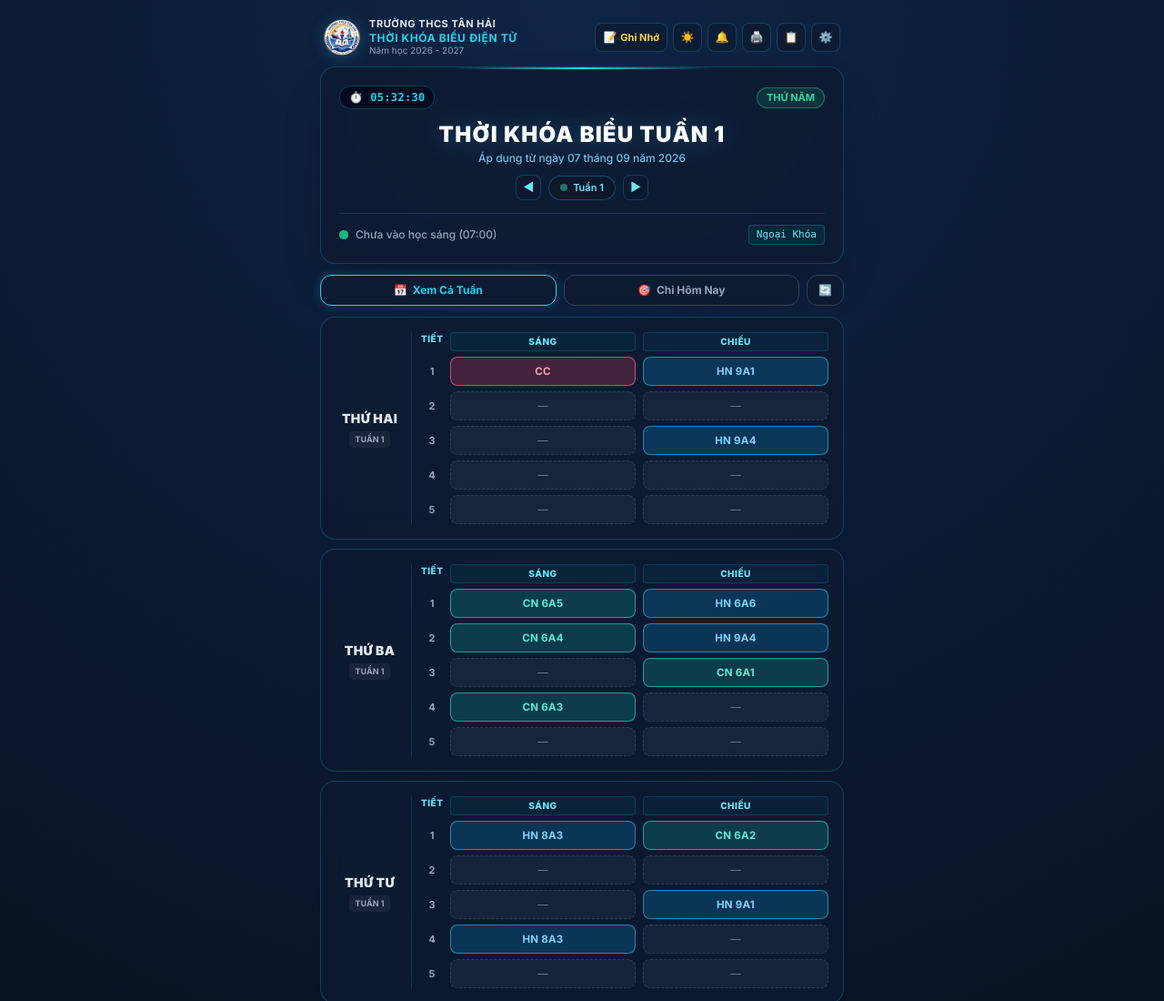
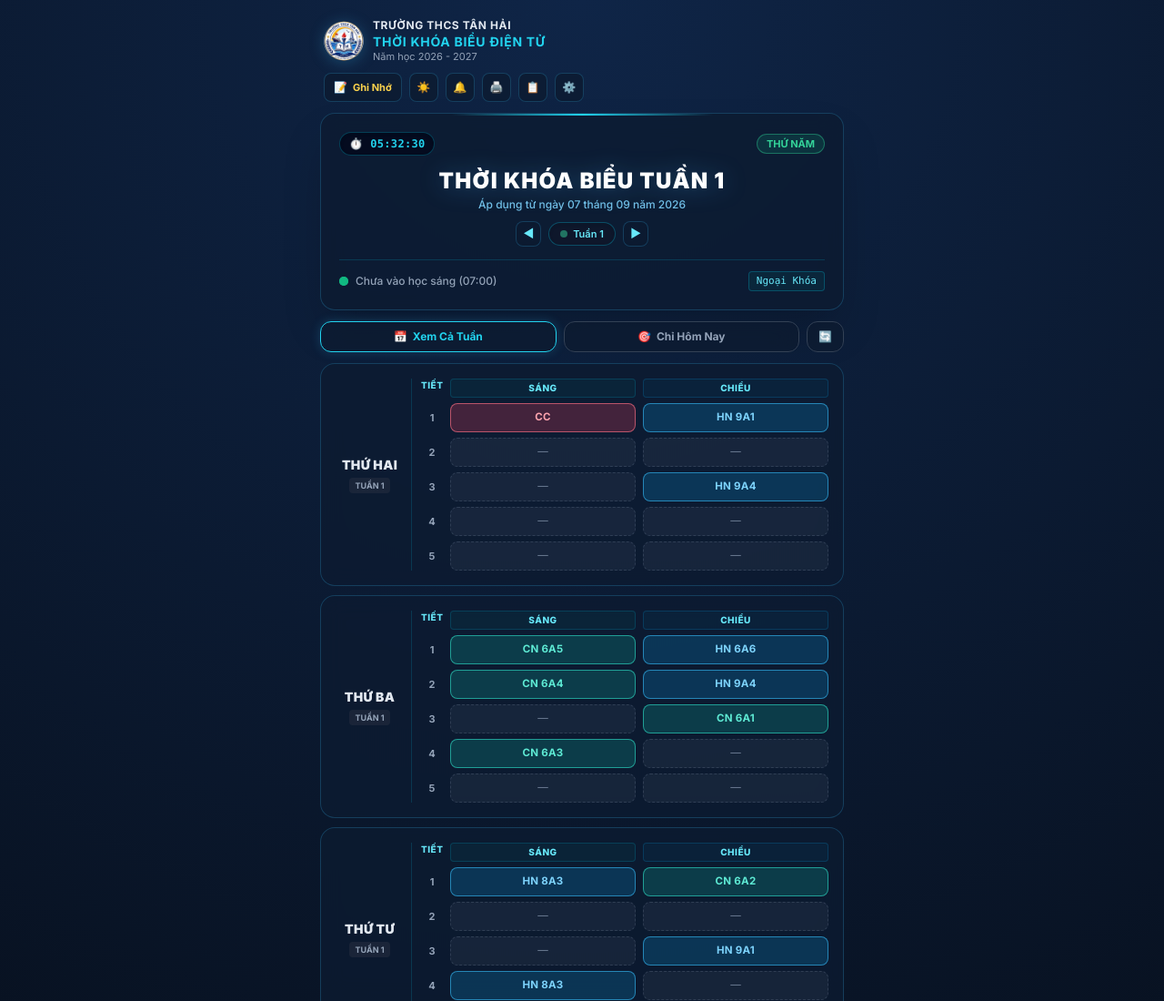
Before and after one commit to bopv2848/Thoi-khoa-bieu-so, a website: page Thời Khóa Biểu Thông Minh.html in a window 1280 px wide. Shown: the top 1100 px of the page at 91% size. Drawn offline with nearby package versions, Linux system fonts and the light colour scheme.

Commit message:
style: Chuyen thanh menu tien ich xuong phia duoi khung thong tin truong

```diff
--- a/Thời Khóa Biểu Thông Minh.html
+++ b/Thời Khóa Biểu Thông Minh.html
@@ -373,20 +373,22 @@
 <div class="w-full max-w-xl flex flex-col gap-3">
 
   <!-- THANH ĐIỀU HƯỚNG NHANH & TIỆN ÍCH -->
-  <div class="no-print flex items-center justify-between px-1">
-    <div class="flex items-center gap-2 sm:gap-2.5">
-      <img src="logo-truong.png" onerror="this.onerror=null;this.src='logo trường THCS Tân Hải.jpg';" alt="Logo Trường THCS Tân Hải" class="w-9 h-9 sm:w-10 sm:h-10 rounded-full object-contain shrink-0 drop-shadow-[0_2px_8px_rgba(56,189,248,0.25)]">
+  <div class="no-print flex flex-col gap-2.5 px-1">
+    <!-- KHUNG THÔNG TIN TRƯỜNG & LOGO -->
+    <div class="flex items-center gap-2.5">
+      <img src="logo-truong.png" onerror="this.onerror=null;this.src='logo trường THCS Tân Hải.jpg';" alt="Logo Trường THCS Tân Hải" class="w-10 h-10 sm:w-11 sm:h-11 rounded-full object-contain shrink-0 drop-shadow-[0_2px_8px_rgba(56,189,248,0.25)]">
       <div class="flex flex-col">
-        <span class="text-[10px] sm:text-[11px] font-bold text-slate-700 dark:text-slate-200 uppercase tracking-wider leading-tight">TRƯỜNG THCS TÂN HẢI</span>
-        <h1 class="text-xs font-bold text-cyan-500 dark:text-cyan-400 uppercase tracking-wider leading-tight">THỜI KHÓA BIỂU ĐIỆN TỬ</h1>
-        <p class="text-[10px] text-slate-500 dark:text-slate-400 leading-tight">Năm học 2026 - 2027</p>
-      </div>
-    </div>
-
-    <div class="flex items-center gap-1.5">
-      <button onclick="openNotesManagerModal()" class="h-8 px-2 rounded-lg glass-panel flex items-center justify-center gap-1 text-xs hover:border-amber-400 text-amber-300 font-bold transition relative" title="Quản lý Ghi Nhớ Tiết Học">
+        <span class="text-[11px] sm:text-xs font-bold text-slate-700 dark:text-slate-200 uppercase tracking-wider leading-tight">TRƯỜNG THCS TÂN HẢI</span>
+        <h1 class="text-xs sm:text-sm font-bold text-cyan-500 dark:text-cyan-400 uppercase tracking-wider leading-tight">THỜI KHÓA BIỂU ĐIỆN TỬ</h1>
+        <p class="text-[10px] sm:text-[11px] text-slate-500 dark:text-slate-400 leading-tight">Năm học 2026 - 2027</p>
+      </div>
+    </div>
+
+    <!-- KHUNG CÁC TÍNH NĂNG / TIỆN ÍCH NẰM PHÍA DƯỚI -->
+    <div class="flex items-center gap-1.5 sm:gap-2">
+      <button onclick="openNotesManagerModal()" class="h-8 px-2.5 rounded-lg glass-panel flex items-center justify-center gap-1.5 text-xs hover:border-amber-400 text-amber-300 font-bold transition relative" title="Quản lý Ghi Nhớ Tiết Học">
         <span>📝</span>
-        <span class="text-[11px] hidden sm:inline">Ghi Nhớ</span>
+        <span class="text-[11px]">Ghi Nhớ</span>
         <span id="notesCountBadge" class="hidden absolute -top-1.5 -right-1.5 min-w-[17px] h-4 px-1 bg-amber-500 text-slate-950 rounded-full text-[9px] font-black flex items-center justify-center shadow-md">0</span>
       </button>
       <button onclick="toggleTheme()" class="w-8 h-8 rounded-lg glass-panel flex items-center justify-center text-xs hover:border-cyan-400 transition" title="Đổi giao diện Sáng/Tối">
```
Also changed, not shown: index.html (+14 -12 lines).
